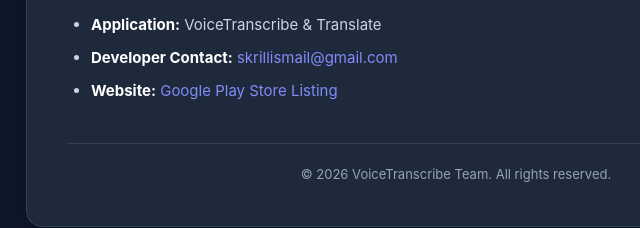
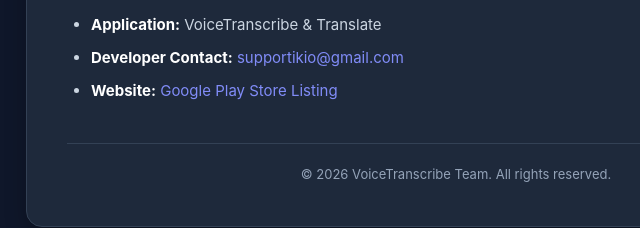
Before and after one commit to ismailoxiskh/voicetranscribe-privacy, a plain HTML site: page index.html in a window 1280 px wide. Shown: the part 2944-3172 px from the top of the page, 184-824 px from the left. Drawn offline with Linux system fonts and the light colour scheme.

Commit message:
Update developer contact email in index.html

```diff
--- a/index.html
+++ b/index.html
@@ -177,7 +177,7 @@
     <p>If you have questions, concerns, or requests regarding this Privacy Policy or your data, please contact our support team:</p>
     <ul>
       <li><strong>Application:</strong> VoiceTranscribe & Translate</li>
-      <li><strong>Developer Contact:</strong> <a href="mailto:skrillismail@gmail.com">skrillismail@gmail.com</a></li>
+      <li><strong>Developer Contact:</strong> <a href="mailto:supportikio@gmail.com">supportikio@gmail.com</a></li>
       <li><strong>Website:</strong> <a href="https://play.google.com/store/apps/details?id=com.ismailk.voicetranscribe" target="_blank">Google Play Store Listing</a></li>
     </ul>
 
```
